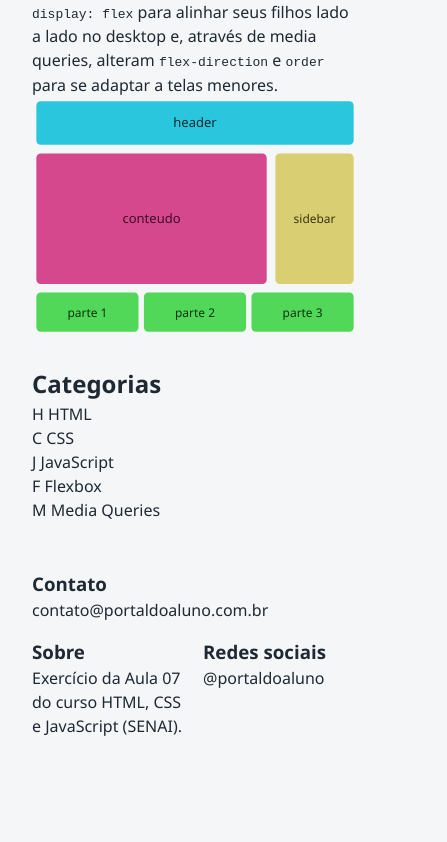
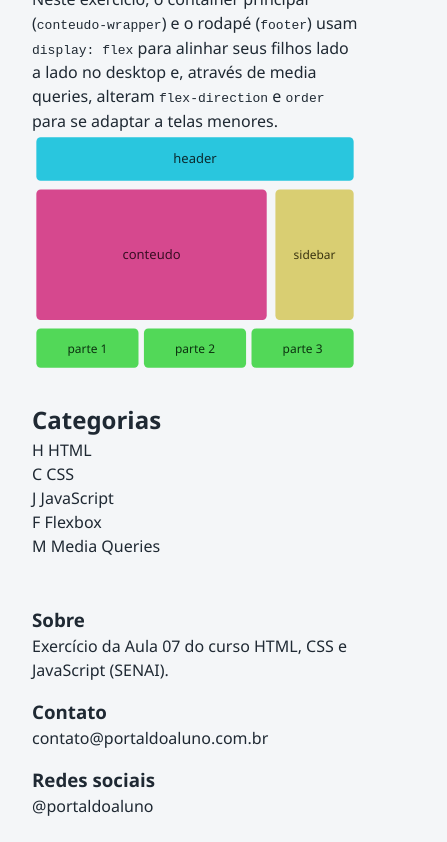
Before and after one commit to AndreFernandes9010/senai-html-css-js, a plain HTML site: page index.html in a window 390 px wide. Shown: the part 573-1415 px from the top of the page, 447 px wide, since content can reach past the window. Before the commit the page ends 1335 px from the top, so only its background shows below. Drawn offline with Linux system fonts and the light colour scheme.

Commit message:
media query mobile: layout em coluna única
Até 600px, footer vira flex-direction: column e o order de
parte1/2/3 é zerado — necessário porque "order" também se aplica
ao eixo vertical, então sem resetá-lo a parte2 (order: -1 herdado
do breakpoint de tablet) continuaria aparecendo primeiro. Com o
reset, a ordem visual volta a seguir o DOM: header, conteudo,
sidebar, parte1, parte2, parte3, cada um ocupando a largura toda.

```diff
--- a/style.css
+++ b/style.css
@@ -122,3 +122,33 @@
     order: 2;
   }
 }
+
+/* =========================================================
+   MOBILE (até 600px)
+
+   O footer volta a ser flex-direction: column. Como "order"
+   também vale para eixo vertical, não basta mudar a direção:
+   é preciso zerar o order de cada parte (voltando ao valor
+   inicial 0) para que a ordem visual volte a seguir a ordem
+   real do HTML — parte1, parte2, parte3, nessa sequência.
+
+   Resultado final da página em mobile, de cima para baixo:
+   header → conteudo → sidebar → parte1 → parte2 → parte3.
+   ========================================================= */
+@media (max-width: 600px) {
+  .footer {
+    flex-direction: column;
+  }
+
+  .parte1,
+  .parte2,
+  .parte3 {
+    order: 0;
+    flex-basis: auto;
+  }
+
+  .header {
+    flex-direction: column;
+    gap: 0.75rem;
+  }
+}
```
